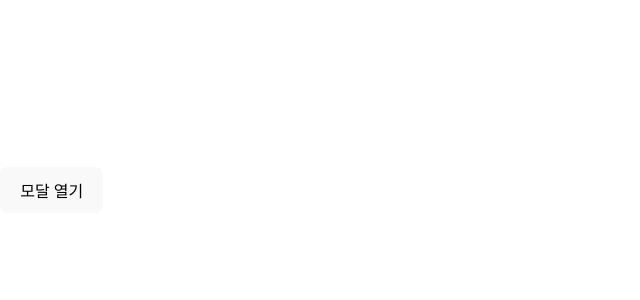
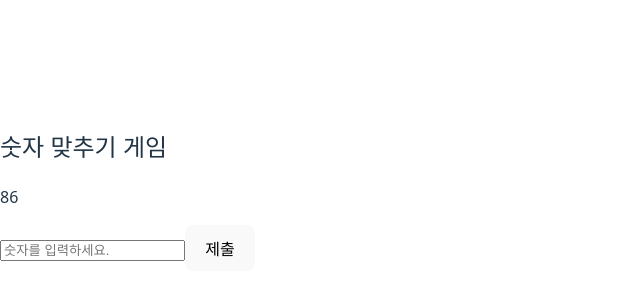
Before and after one commit to jjjuun-debug/practice-fe, a React (Vite) app: page / in a window 1280 px wide. Shown: the part 210-510 px from the top of the page, without its empty margins (0-640 px from the left). Built offline with nearby package versions, Linux system fonts and the light colour scheme.

Commit message:
feat-day8

```diff
--- a/src/App.jsx
+++ b/src/App.jsx
@@ -1,31 +1,40 @@
-import React, { useState } from 'react';
+import React, { useState,useRef } from 'react';
 
 export default function App() {
-  const [모달창, 모달변경] = useState(false);
+
+  const random = useRef(Math.floor(Math.random() * 100) + 1);
+
+  const [입력, 입력변경] = useState('');
+  const [비교, 비교변경] = useState(false);
+  const [메시지, 메시지변경] = useState('');
+
+  const 결과 = () => {
+    const 숫자 = parseInt(입력);
+
+    비교변경(true);
+
+    if (숫자 === random.current) { 메시지변경('맞췄습니다!'); }
+    else {
+      메시지변경('틀렸습니다. 다시 시도하세요.');
+      setTimeout(() => {비교변경(false);}, 1000);
+    }
+  }
 
   return (
     <div>
-      <button onClick={() => 모달변경(true)}>모달 열기</button>
-
-      {모달창 && (
-        <div style={{
-          position: 'fixed',
-          top: 0, left: 0, right: 0, bottom: 0,
-          backgroundColor: 'rgba(0,0,0,0.5)',
-          display: 'flex',
-          justifyContent: 'center',
-          alignItems: 'center',
-        }}>
-          <div style={{
-            backgroundColor: 'white',
-            padding: '30px',
-            textAlign: 'center',
-            minWidth: '300px'
-            }}>
-            <h4>모달창</h4>
-            <p>asdasdasdasd</p>
-            <button onClick={() => 모달변경(false)}>닫기</button>
-          </div>
+      <h2> 숫자 맞추기 게임 </h2>
+      <p>{random.current}</p>
+      <input
+        type="text"
+        placeholder="숫자를 입력하세요."
+        value={입력}
+        onChange={(e) => 입력변경(e.target.value)}
+         onKeyDown={(e) => e.key === 'Enter' && 결과()}
+      />
+      <button onClick={ 결과 }>제출</button>
+      {비교 && (
+        <div>
+          <p>{메시지}</p>
         </div>
       )}
     </div>
```
